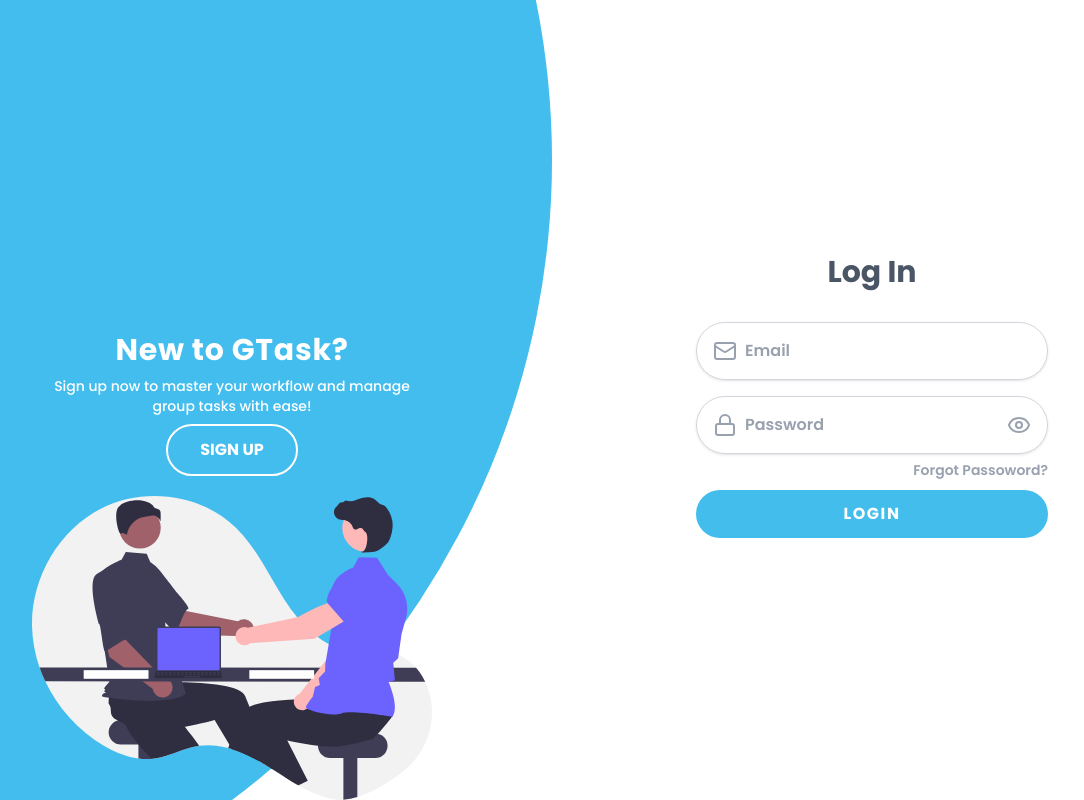
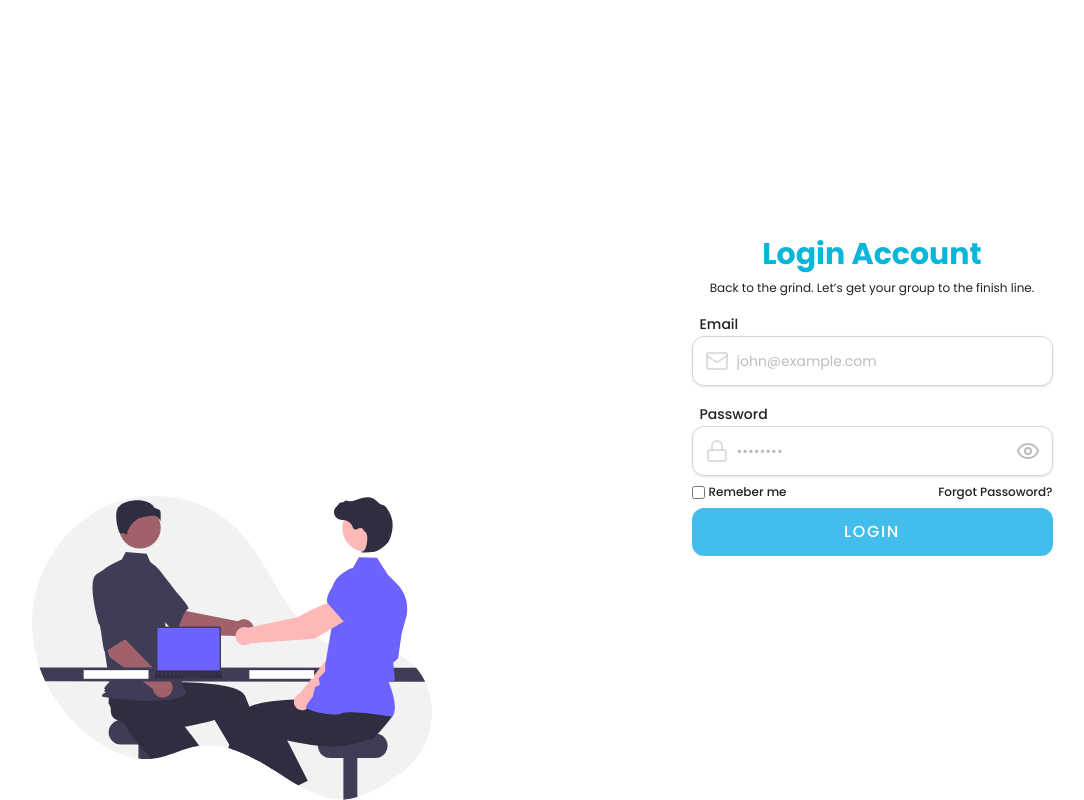
Before and after one commit to AkiraC0de/Task-Management, a React (Vite) app in the folder frontend/: page /login in a window 1280 px wide. Shown: the whole page, without its empty margins (88-1172 px from the left). Built offline with nearby package versions, Linux system fonts and the light colour scheme; no server answers.

Commit message:
frontend: Major UI refactoring. Login Page has been refactor. Input field changes.

```diff
--- a/frontend/src/components/InputField.jsx
+++ b/frontend/src/components/InputField.jsx
@@ -7,7 +7,7 @@ const TogglePasswordButton = ({showPassword, toggle}) => {
   return(
     <button
       type='button'
-      className='cursor-pointer text-gray-400'
+      className='cursor-pointer text-secondary-text'
       onClick={toggle}
     >
       {showPassword ? <EyeOff/> : <EyeIcon/>}
@@ -23,13 +23,13 @@ const InputField = ({type = 'text', label, icon, error, ...props}) => {
 
   return (
       <div>
-        {label && <label className='ml-2 font-semibold text-md'>{label}</label>}
-        <div className={`${error ? "ring-2 ring-red-400" : "focus-within:ring-2 focus-within:ring-blue-400"} flex items-center border border-gray-300 rounded-4xl p-4 shadow-sm gap-2`}>
-          <span className="text-gray-400">{icon}</span>
+        {label && <label className='mb-2 ml-2 font-medium text-sm text-primary-text'>{label}</label>}
+        <div className={`${error ? "ring-2 ring-red-400" : "focus-within:ring-2 focus-within:ring-primary"} flex items-center border border-gray-300 rounded-xl p-3 shadow-sm gap-2`}>
+          <span className="text-secondary-text/50">{icon}</span>
           <input
             type={inputType}
             {...props}
-            className="outline-none w-full bg-transparent text-md font-semibold text-gray-500 placeholder:text-gray-400"
+            className="outline-none w-full bg-transparent text-sm text-primary-text placeholder:text-secondary-text"
           />
           {
             isPasswordType &&
--- a/frontend/src/components/PrimaryButton.jsx
+++ b/frontend/src/components/PrimaryButton.jsx
@@ -3,7 +3,7 @@ import { memo } from "react"
 const PrimaryButton = ({className, onClick,  type = 'button', disabled = false, children}) => {
   return (
     <button
-        className={`font-bold tracking-widest px-8 py-3 rounded-4xl cursor-pointer bg-[#42bdec] text-white  ${className}`}
+        className={`font-medium tracking-widest px-8 py-3 rounded-xl cursor-pointer bg-[#42bdec] text-white  ${className}`}
         onClick={onClick || function(){}}
         type={type}
         disabled={disabled}
--- a/frontend/src/constants/authConstant.js
+++ b/frontend/src/constants/authConstant.js
@@ -1,6 +1,7 @@
 export const LOGIN_DATA_DEFAULT = {
-  name: '',
+  password: '',
   email: '',
+  keepMeLogin: false,
 }
 
 export const SIGNUP_DATA_DEFAULT = {
--- a/frontend/src/features/Auth/AuthHeader.jsx
+++ b/frontend/src/features/Auth/AuthHeader.jsx
@@ -3,13 +3,19 @@ import loginHeaderLight from '../../assets/login_header_light.webp'
 
 const AuthHeader = ({state = 'login'}) => {
   return (
-    <div className='flex flex-col justify-center items-center mb-8'>
-        <h1 className='text-3xl text-gray-600 font-bold'>
+    <div className='flex flex-col justify-center items-center mb-4 gap-2'>
+        <h1 className='text-3xl text-primary font-bold'>
           { state === 'login' ?
-              'Log In' :
+              'Login Account' :
               'Sign up'
           }
-          </h1>
+        </h1>
+        <p className='text-center text-xs mx-2 text-primary-text'>
+          { state === 'login' ?
+              'Back to the grind. Let’s get your group to the finish line.' :
+              'Join now! No more silent partners. Track every task, together.'
+          }
+        </p>
     </div>
   )
 }
--- a/frontend/src/features/Auth/AuthHero.jsx
+++ b/frontend/src/features/Auth/AuthHero.jsx
@@ -3,7 +3,7 @@ import AuthIllustration from "../../components/illustrations/AuthIllustration"
 import SecondaryButton from "../../components/SecondaryButton"
 
 const AuthBlobBackground = ({state = "login"}) => {
-  const blobClasses = "bg-[#42bded] rounded-4xl max-md:bottom-0 md:-bottom-40 max-md:translate-x-1/2 absolute -z-10 max-md:right-1/2 max-md:w-full md:w-400 h-400  md:rounded-full"
+  const blobClasses = "bg-[#42bded] rounded-4xl max-md:bottom-0 md:-bottom-40 max-md:translate-x-1/2 absolute -z-10 max-md:right-1/2 max-md:w-full md:w-[400%]  md:rounded-full"
   const blobPositionClasses = state == "login" ? "md:right-0 " : "md:left-0"
   return (
     <div className={`${blobClasses} ${blobPositionClasses}`}></div>
@@ -32,7 +32,7 @@ const AuthHero = ({state = "login"}) => {
         </SecondaryButton>
       </div>
       <AuthIllustration className="w-90 md:w-100 md:flex hidden "/>
-      <AuthBlobBackground state={state} />
+      {/* <AuthBlobBackground state={state} /> */}
     </div>
   )
 }
--- a/frontend/src/features/Auth/ForgotPassword.jsx
+++ b/frontend/src/features/Auth/ForgotPassword.jsx
@@ -1,12 +1,10 @@
 const ForgotPassword = () => {
   return (
-    <div className='text-right mt-1'>
-        <button
-            type="button"
-            className='text-sm text-gray-400 font-semibold cursor-pointer'>
-                Forgot Passoword?
-        </button>
-    </div>
+    <button
+        type="button"
+        className='text-xs text-primary-text font-medium cursor-pointer'>
+            Forgot Passoword?
+    </button>
   )
 }
 
--- /dev/null
+++ b/frontend/src/features/Auth/KeepLoginInput.jsx
@@ -0,0 +1,12 @@
+const KeepLoginInput = ({...props}) => {
+  return (
+    <div className='text-xs text-primary-text font-medium cursor-pointer  flex items-center gap-1'>
+      <input
+        type="checkbox"
+        {...props}
+      />
+      <span>Remeber me</span>
+    </div>
+  )
+}
+export default KeepLoginInput
--- a/frontend/src/features/Auth/LoginForm.jsx
+++ b/frontend/src/features/Auth/LoginForm.jsx
@@ -9,6 +9,7 @@ import { loginUser } from "./service";
 import LoadingOverlay from "../../components/LoadingOverlay";
 import { validateFields } from "../../utils/formValidation";
 import { LOGIN_DATA_DEFAULT } from "../../constants/authConstant";
+import KeepLoginInput from "./KeepLoginInput";
 
 const LoginForm = () => {
   const navigate = useNavigate();
@@ -24,6 +25,7 @@ const LoginForm = () => {
 
     const validation = validateFields(loginData);
     if(!validation.isValid){
+      console.log(validation)
       setErrors(validation.errors)
       return;
     }
@@ -58,7 +60,13 @@ const LoginForm = () => {
         errors={errors}
         errorsHandler={setErrors}
       />
-      <ForgotPassword/>
+      <div className="flex justify-between my-2">
+        <KeepLoginInput
+          value={loginData.keepMeLogin}
+          onChange={(e) => setLoginData(prev => ({...prev, keepMeLogin: e.target.value }))}
+        />
+        <ForgotPassword/>
+      </div>
       <div className="text-center my-2">
         <PrimaryButton
           type='submit'
--- a/frontend/src/features/Auth/LoginInputs.jsx
+++ b/frontend/src/features/Auth/LoginInputs.jsx
@@ -12,20 +12,22 @@ const LoginInputs = ({loginData, loginDataHandler, errors, errorsHandler}) => {
         <InputField
           icon={<Mail/>}
           type='email'
+          label="Email"
           value={loginData.email}
           name='email'
           onChange={handleChange}
-          placeholder='Email'
+          placeholder='john@example.com'
           error={errors?.email}
         />
 
         <InputField
+          label="Password"
           icon={<Lock/>}
           value={loginData.password}
           onChange={handleChange}
           name='password'
           type='password'
-          placeholder='Password'
+          placeholder='••••••••'
           error={errors?.password}
         />
     </div>
--- a/frontend/src/main.css
+++ b/frontend/src/main.css
@@ -1,6 +1,14 @@
 @import url('https://fonts.googleapis.com/css2?family=Poppins:ital,wght@0,100;0,200;0,300;0,400;0,500;0,600;0,700;0,800;0,900;1,100;1,200;1,300;1,400;1,500;1,600;1,700;1,800;1,900&display=swap');
 
 @import "tailwindcss";
+
+@theme {
+  --color-primary: #08b6d9;
+  --color-primary-text: #212121;
+  --color-secondary-text: #bdbdbd;
+  /* --color-secondary: #ff9800;
+  --color-tertiary-500: #78dcca; */
+}
 
 html {
   font-family: "Poppins", sans-serif;
--- a/frontend/src/pages/Login.jsx
+++ b/frontend/src/pages/Login.jsx
@@ -9,7 +9,7 @@ const Login = () => {
     <div className="flex flex-col md:flex-row min-h-screen">
       <AuthHero state={PAGE_STATE}/>
       <div className="flex-6 md:flex-1 flex justify-center items-center w-full">
-        <div className='p-6 anim-fade-up w-100'>
+        <div className='p-6 anim-fade-up max-w-120'>
           <AuthHeader state={PAGE_STATE}/>
           <LoginForm/>
         </div>
```
